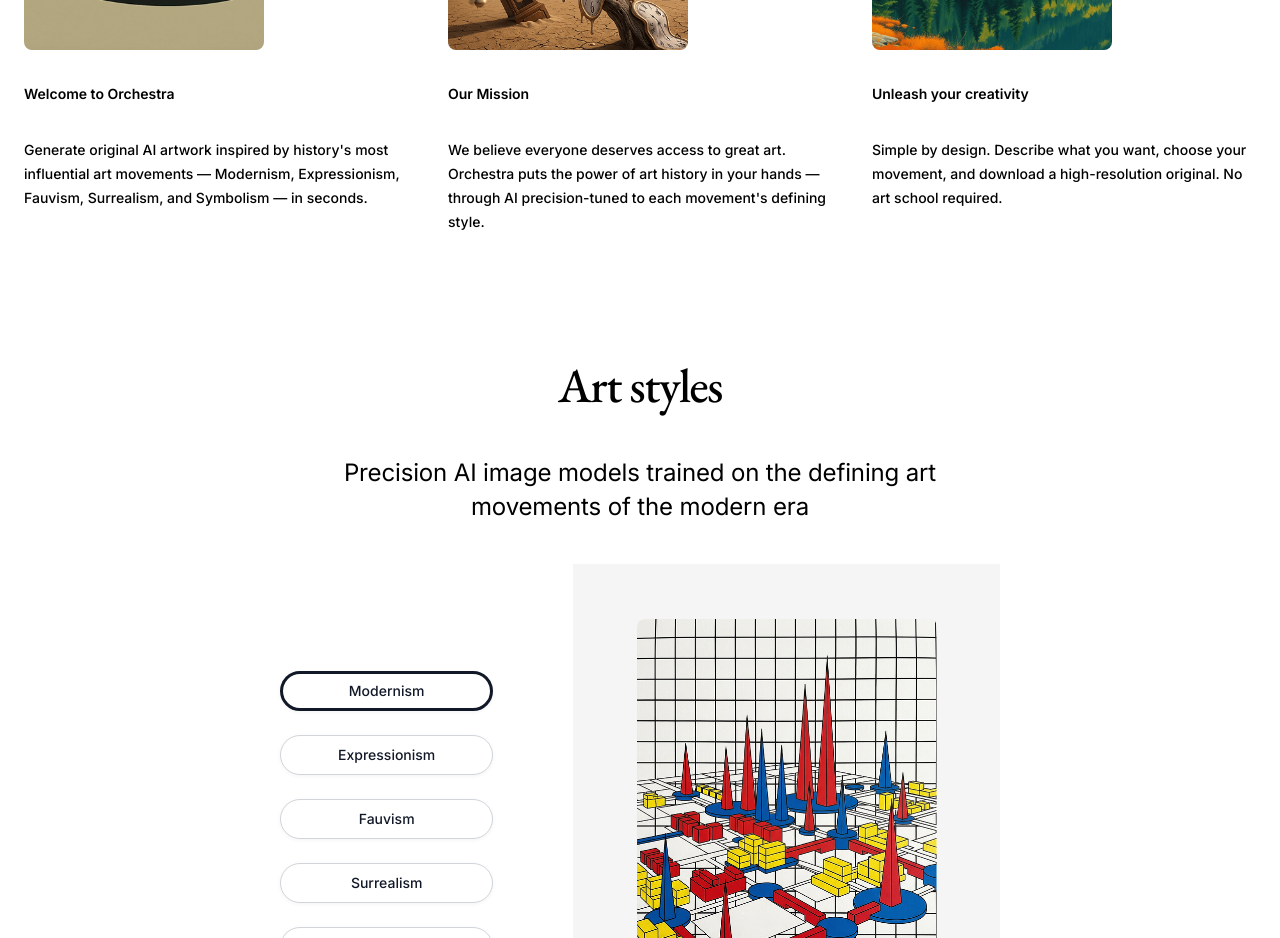
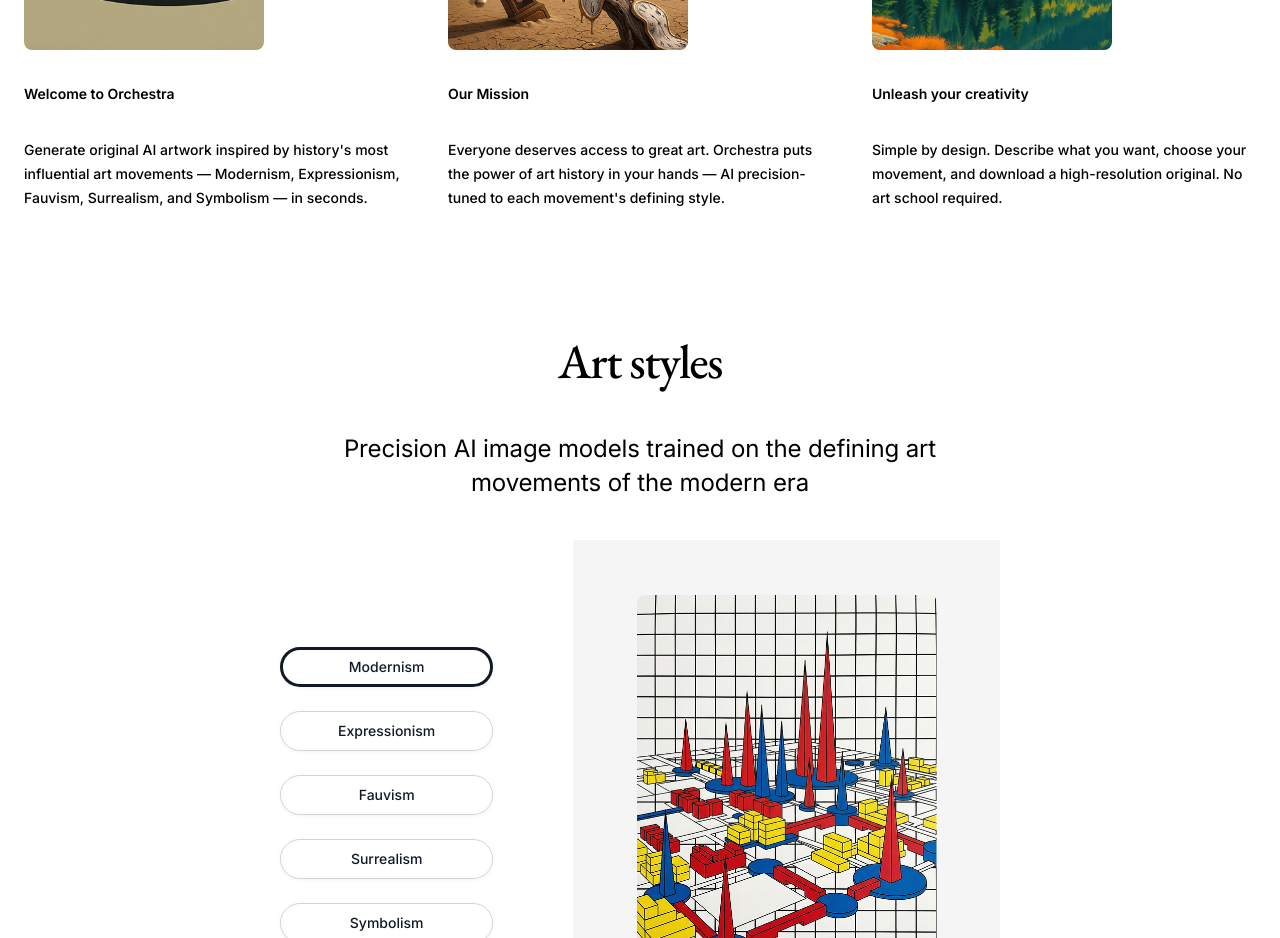
Before and after one commit to paulwb-web/Orchestra-main, a Next.js app: page / in a window 1280 px wide. Shown: the part 840-1778 px from the top of the page. Built offline with nearby package versions, Linux system fonts and the light colour scheme; no server answers.

Commit message:
Shorten Our Mission description to under 160 chars

```diff
--- a/components/FeatureBlocks.tsx
+++ b/components/FeatureBlocks.tsx
@@ -11,7 +11,7 @@ const features = [
   {
     title: "Our Mission",
     description:
-      "We believe everyone deserves access to great art. Orchestra puts the power of art history in your hands — through AI precision-tuned to each movement's defining style.",
+      "Everyone deserves access to great art. Orchestra puts the power of art history in your hands — AI precision-tuned to each movement's defining style.",
     image: "/images/landing2.png",
   },
   {
```
